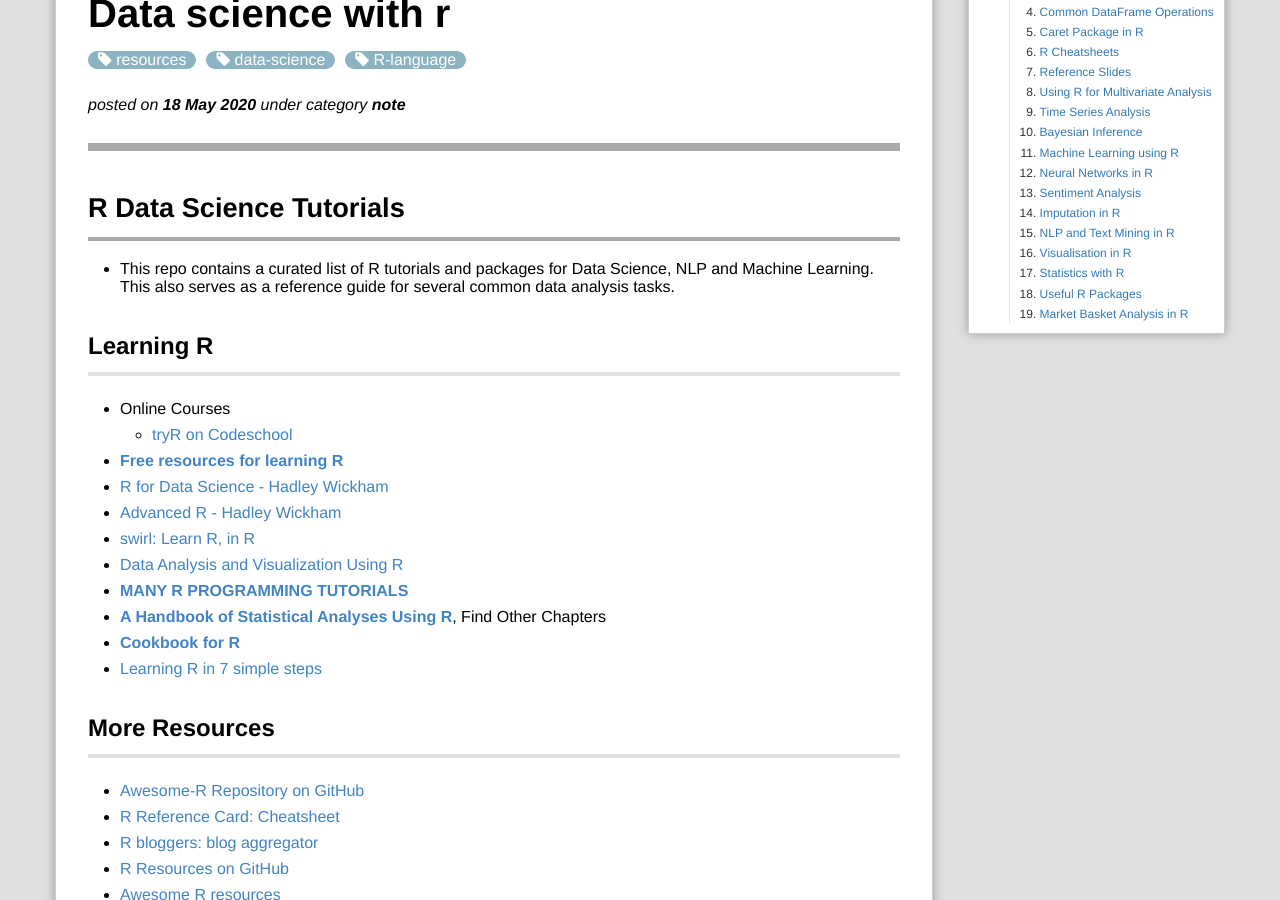
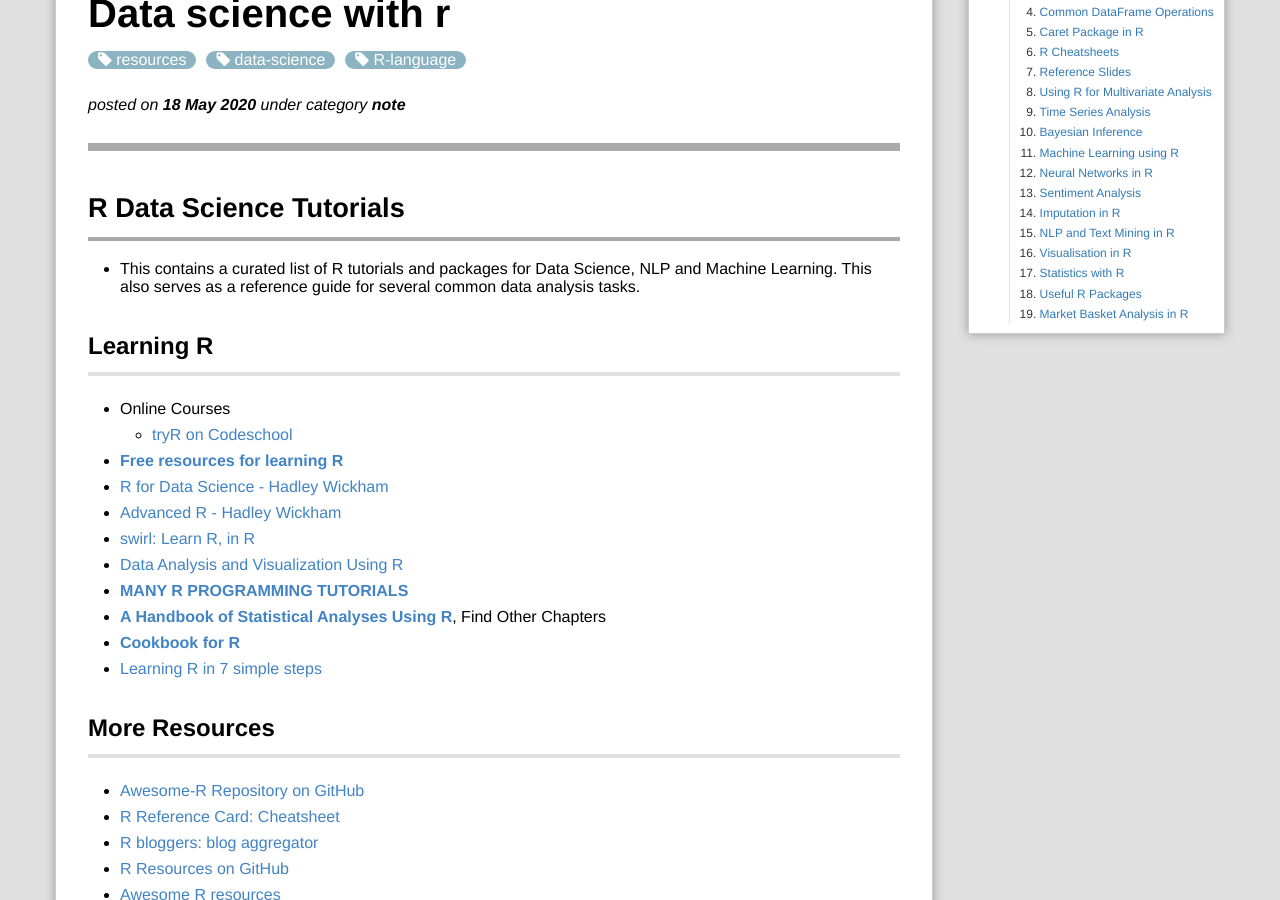
Before and after one commit to LearnDSML/blog, a Jekyll site: the page built from _posts/2020-05-18-Data-Science-R.md, in a window 1280 px wide and 900 px high, scrolled down 320 px. Built offline with Jekyll 4.4.1, drawn with Linux system fonts in a browser that asks for light colours; comment, search, counter and statistics services are not loaded.

Commit message:
Update 2020-05-18-Data-Science-R.md

```diff
--- a/_posts/2020-05-18-Data-Science-R.md
+++ b/_posts/2020-05-18-Data-Science-R.md
@@ -7,7 +7,7 @@ excerpt: "Curated List of Resources for Data Science with R"
 ---
 
 # R Data Science Tutorials
-- This repo contains a curated list of R tutorials and packages for Data Science, NLP and Machine Learning. This also serves as a reference guide for several common data analysis tasks.
+- This contains a curated list of R tutorials and packages for Data Science, NLP and Machine Learning. This also serves as a reference guide for several common data analysis tasks.
 
 
 ## Learning R
```
